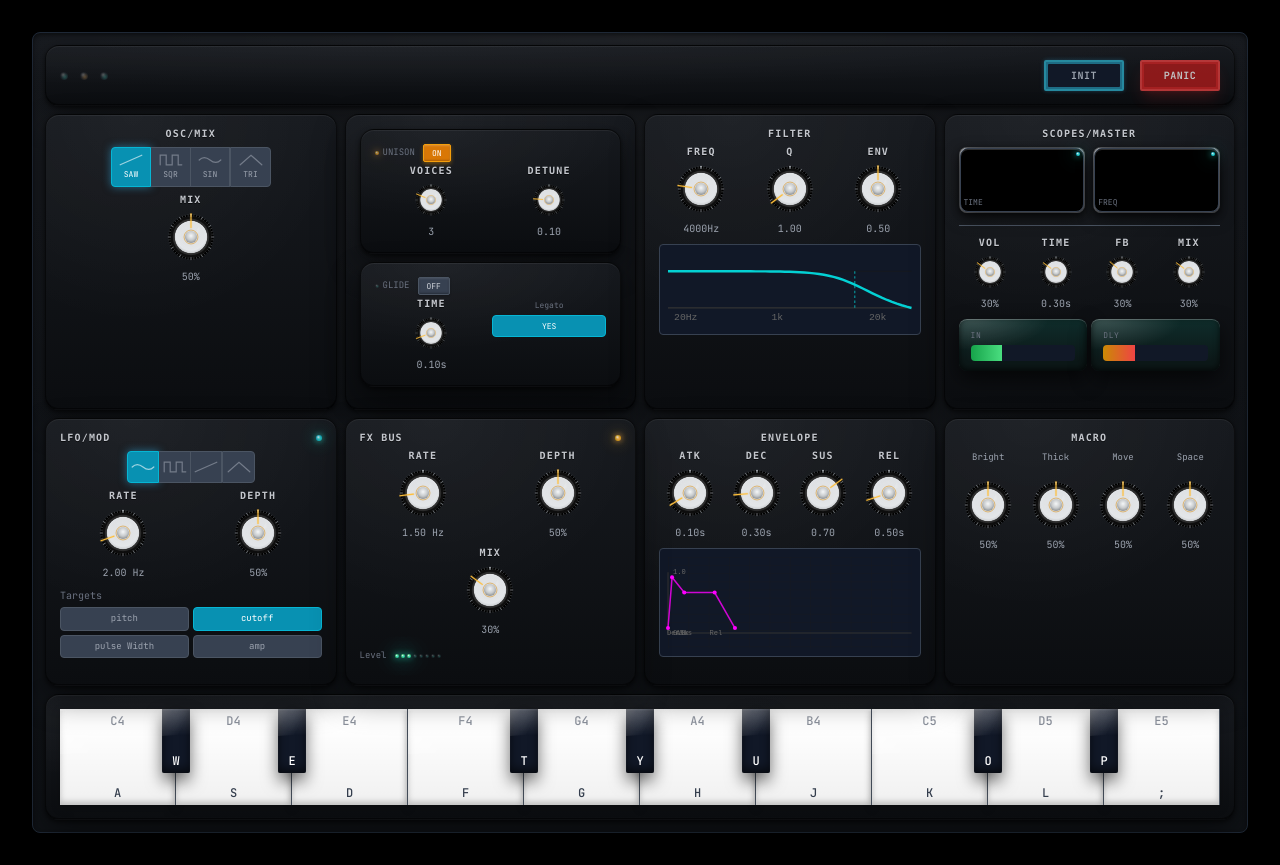
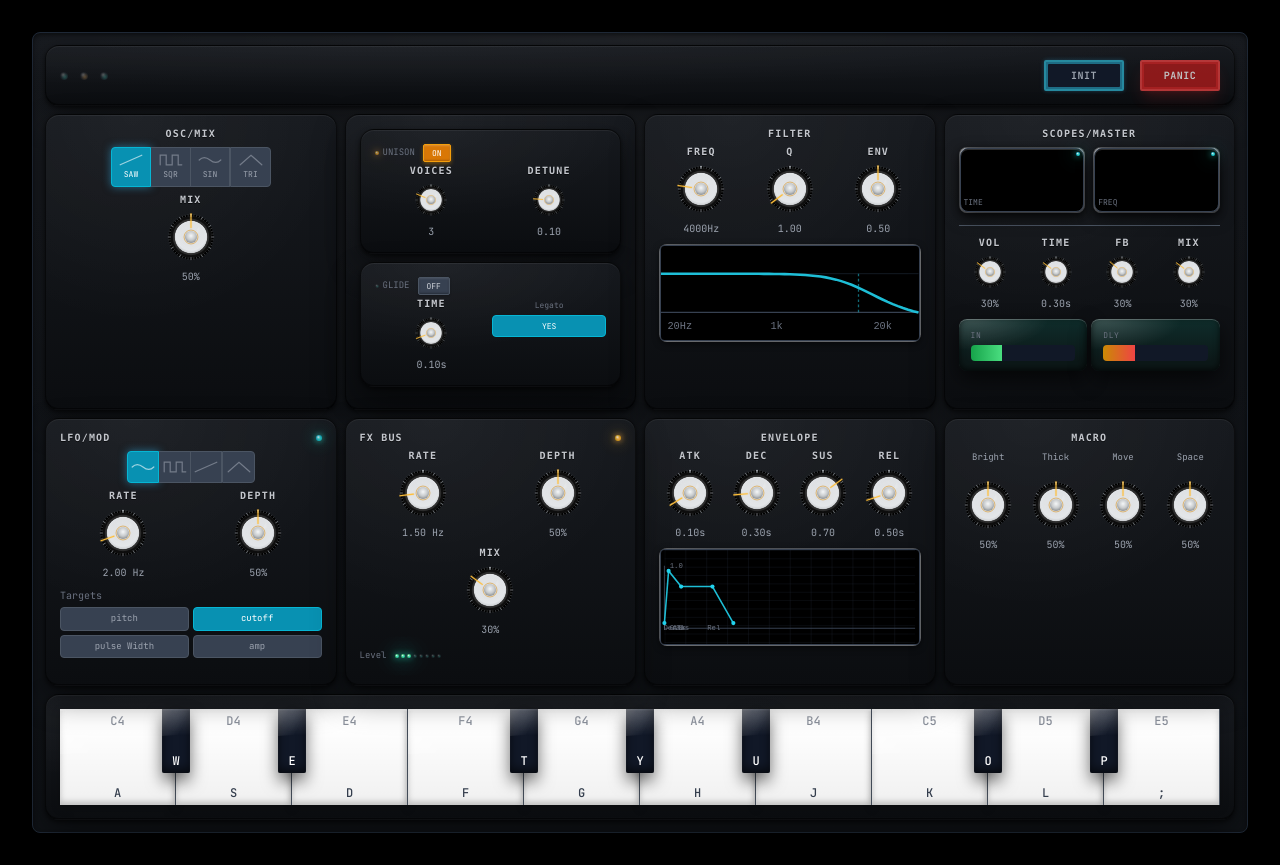
Before and after one commit to james-ralph8555/nextjs-portfoliosite, a Next.js app: page /synth in a window 1280 px wide. Built offline with nearby package versions, Linux system fonts and the light colour scheme; a web font is replaced by a local one.

Commit message:
cleaned up ui

```diff
--- a/src/components/synth/components/EnvelopeSection.tsx
+++ b/src/components/synth/components/EnvelopeSection.tsx
@@ -86,35 +86,40 @@ export function EnvelopeSection({
         </div>
       </div>
 
-      {/* Envelope Visualization */}
-      <div className="synth-visualizer">
-        <svg width="100%" height="100%" viewBox="0 0 240 90" className="overflow-visible">
-          {/* Grid */}
+      {/* Envelope Visualization – styled like scopes */}
+      <div className="relative bezel">
+        <svg
+          width={240}
+          height={120}
+          viewBox="0 0 240 90"
+          className="w-full h-24 bg-black border border-gray-700 rounded overflow-visible"
+        >
+          {/* Subtle grid */}
           <defs>
             <pattern id="grid-compact" width="20" height="8" patternUnits="userSpaceOnUse">
-              <path d="M 20 0 L 0 0 0 8" fill="none" stroke="#1a1a1a" strokeWidth="0.5"/>
+              <path d="M 20 0 L 0 0 0 8" fill="none" stroke="#1f2937" strokeWidth="0.5"/>
             </pattern>
           </defs>
           <rect width="100%" height="100%" fill="url(#grid-compact)" />
 
           {/* Axes */}
-          <line x1="0" y1="75" x2="240" y2="75" stroke="#333" strokeWidth="1" />
-          <line x1="0" y1="15" x2="0" y2="75" stroke="#333" strokeWidth="1" />
+          <line x1="0" y1="75" x2="240" y2="75" stroke="#374151" strokeWidth="1" />
+          <line x1="0" y1="15" x2="0" y2="75" stroke="#374151" strokeWidth="1" />
 
           {/* ADSR Envelope Path */}
           <path
             d={generateEnvelopePath(attack, decay, sustain, release)}
-            stroke="#FF00FF"
+            stroke="#22d3ee"
             strokeWidth="1.5"
             fill="none"
-            className="opacity-80"
+            className="opacity-90"
           />
 
           {/* Phase markers */}
-          <circle cx="0" cy="70" r="2" fill="#FF00FF" />
-          <circle cx={Math.min(attack * 40, 80)} cy="20" r="2" fill="#FF00FF" />
-          <circle cx={Math.min((attack + decay) * 40, 120)} cy={70 - sustain * 50} r="2" fill="#FF00FF" />
-          <circle cx={Math.min((attack + decay) * 40, 120) + 30} cy={70 - sustain * 50} r="2" fill="#FF00FF" />
+          <circle cx="0" cy="70" r="2" fill="#22d3ee" />
+          <circle cx={Math.min(attack * 40, 80)} cy="20" r="2" fill="#22d3ee" />
+          <circle cx={Math.min((attack + decay) * 40, 120)} cy={70 - sustain * 50} r="2" fill="#22d3ee" />
+          <circle cx={Math.min((attack + decay) * 40, 120) + 30} cy={70 - sustain * 50} r="2" fill="#22d3ee" />
           {(() => {
             // Keep marker logic in sync with path endpoint so they never detach
             const scaleX = 40
@@ -122,16 +127,16 @@ export function EnvelopeSection({
             const sustainDuration = 30
             const viewWidth = 240
             const releaseEndX = Math.min(decayX + sustainDuration + (release * scaleX), viewWidth)
-            return <circle cx={releaseEndX} cy="70" r="2" fill="#FF00FF" />
+            return <circle cx={releaseEndX} cy="70" r="2" fill="#22d3ee" />
           })()}
 
           {/* Labels */}
-          <text x="5" y="17" fill="#666" fontSize="7" fontFamily="monospace">1.0</text>
-          <text x="5" y="77" fill="#666" fontSize="7" fontFamily="monospace">0.0</text>
-          <text x="8" y="77" fill="#666" fontSize="7" fontFamily="monospace">Atk</text>
-          <text x={Math.min(attack * 40, 80) - 5} y="77" fill="#666" fontSize="7" fontFamily="monospace">Dec</text>
-          <text x={Math.min((attack + decay) * 40, 120) - 5} y="77" fill="#666" fontSize="7" fontFamily="monospace">Sus</text>
-          <text x={Math.min((attack + decay) * 40, 120) + 25} y="77" fill="#666" fontSize="7" fontFamily="monospace">Rel</text>
+          <text x="5" y="17" fill="#6b7280" fontSize="7" fontFamily="monospace">1.0</text>
+          <text x="5" y="77" fill="#6b7280" fontSize="7" fontFamily="monospace">0.0</text>
+          <text x="8" y="77" fill="#6b7280" fontSize="7" fontFamily="monospace">Atk</text>
+          <text x={Math.min(attack * 40, 80) - 5} y="77" fill="#6b7280" fontSize="7" fontFamily="monospace">Dec</text>
+          <text x={Math.min((attack + decay) * 40, 120) - 5} y="77" fill="#6b7280" fontSize="7" fontFamily="monospace">Sus</text>
+          <text x={Math.min((attack + decay) * 40, 120) + 25} y="77" fill="#6b7280" fontSize="7" fontFamily="monospace">Rel</text>
         </svg>
       </div>
     </div>
--- a/src/components/synth/components/FilterSection.tsx
+++ b/src/components/synth/components/FilterSection.tsx
@@ -79,25 +79,30 @@ export function FilterSection({
         </div>
       </div>
 
-      {/* Filter Response Visualization */}
-      <div className="synth-visualizer">
-        <svg width="100%" height="100%" viewBox="0 0 200 60" className="overflow-visible">
-          {/* Grid lines */}
-          <line x1="0" y1="45" x2="200" y2="45" stroke="#333" strokeWidth="1" />
-          <line x1="0" y1="15" x2="200" y2="15" stroke="#1a1a1a" strokeWidth="0.5" />
+      {/* Filter Response Visualization – styled like scopes */}
+      <div className="relative bezel">
+        <svg
+          width={200}
+          height={120}
+          viewBox="0 0 200 60"
+          className="w-full h-24 bg-black border border-gray-700 rounded overflow-visible"
+        >
+          {/* Axes */}
+          <line x1="0" y1="45" x2="200" y2="45" stroke="#374151" strokeWidth="1" />
+          <line x1="0" y1="15" x2="200" y2="15" stroke="#1f2937" strokeWidth="0.5" />
 
           {/* Frequency labels */}
-          <text x="5" y="55" fill="#666" fontSize="8" fontFamily="monospace">20Hz</text>
-          <text x="85" y="55" fill="#666" fontSize="8" fontFamily="monospace">1k</text>
-          <text x="165" y="55" fill="#666" fontSize="8" fontFamily="monospace">20k</text>
+          <text x="5" y="58" fill="#6b7280" fontSize="8" fontFamily="monospace">20Hz</text>
+          <text x="85" y="58" fill="#6b7280" fontSize="8" fontFamily="monospace">1k</text>
+          <text x="165" y="58" fill="#6b7280" fontSize="8" fontFamily="monospace">20k</text>
 
           {/* Filter curve */}
           <path
             d={filterCurvePath}
-            stroke="#00FFFF"
+            stroke="#22d3ee"
             strokeWidth="2"
             fill="none"
-            className="opacity-80"
+            className="opacity-90"
           />
 
           {/* Cutoff indicator */}
@@ -106,7 +111,7 @@ export function FilterSection({
             y1="15"
             x2={cutoffXPosition}
             y2="45"
-            stroke="#00FFFF"
+            stroke="#22d3ee"
             strokeWidth="1"
             strokeDasharray="2,2"
             opacity="0.5"
```
